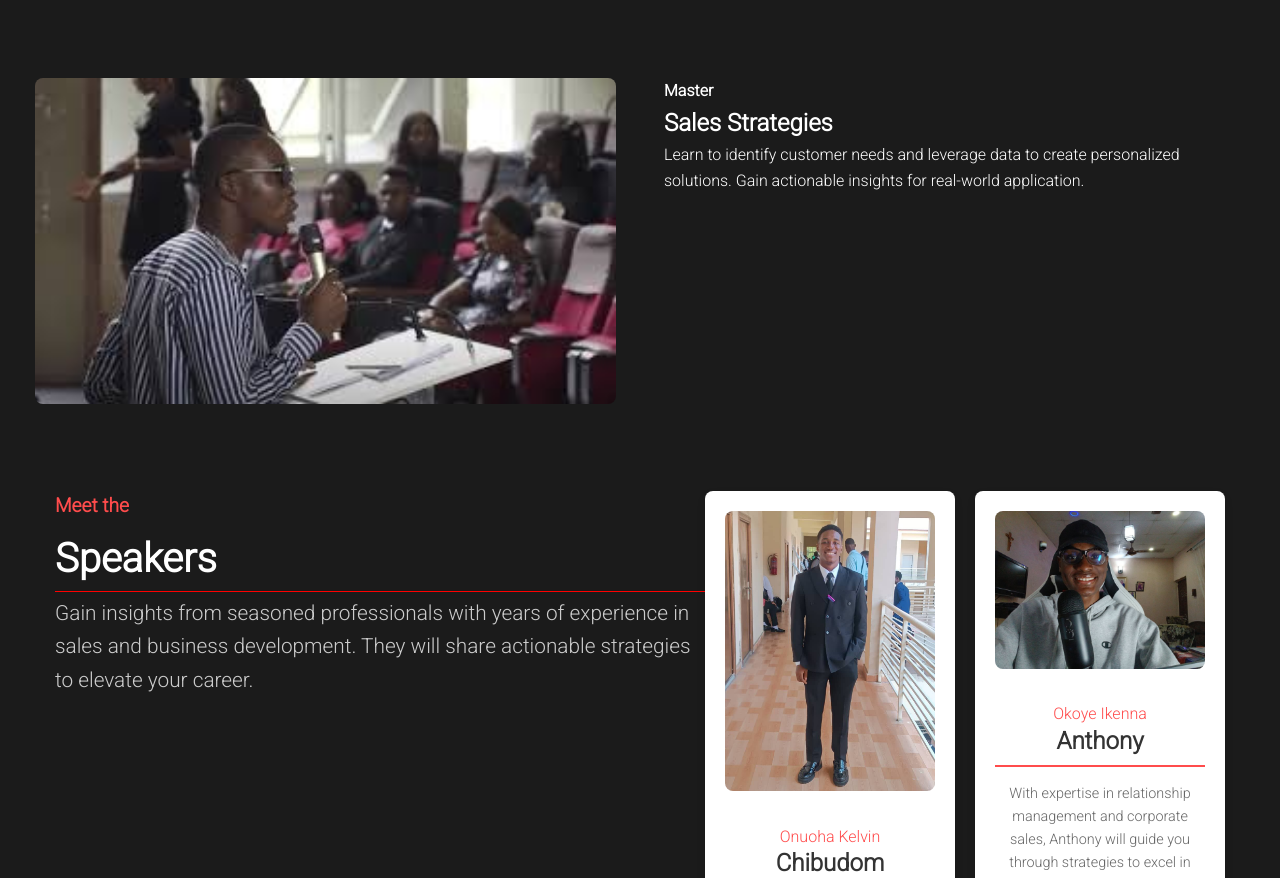
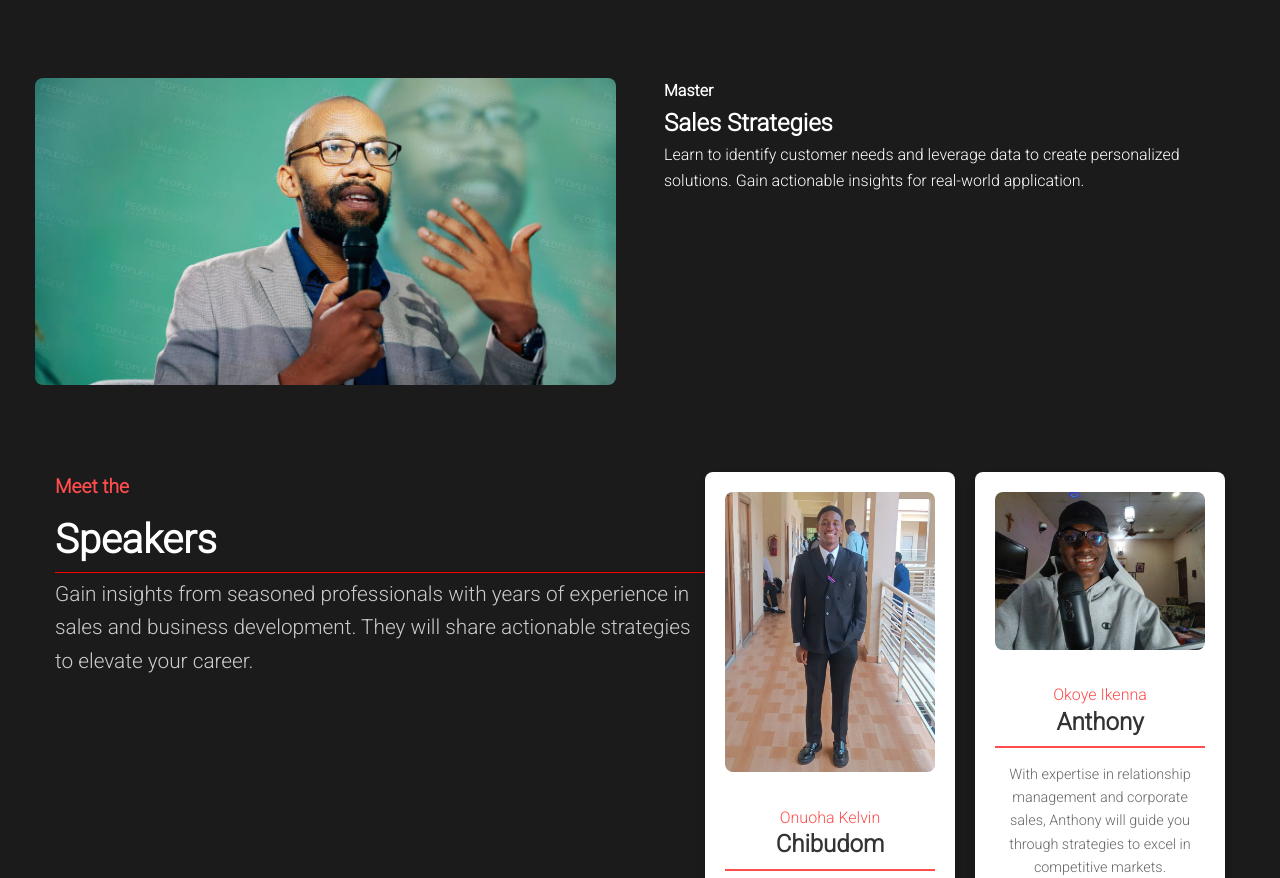
Before and after one commit to Lucky200418/Event-website, a plain HTML site: page index.html in a window 1280 px wide. Shown: the part 1141-2019 px from the top of the page. Drawn offline with nearby package versions, Linux system fonts and the light colour scheme.

Commit message:
backend Update

```diff
--- a/index.html
+++ b/index.html
@@ -142,7 +142,7 @@
 
       <div class="grid-2-col">
         <div class="image-section">
-          <img src="assests/Images/event-image-3.jpeg" alt="Sales Training" />
+          <img src="assests/Images/aside-image.jpg" alt="Sales Training" />
         </div>
         <div class="sales-strategy-section">
           <h4 class="sales-intro">Master</h4>
```
Also changed, not shown: assests/Images/aside-image.jpg (added).
